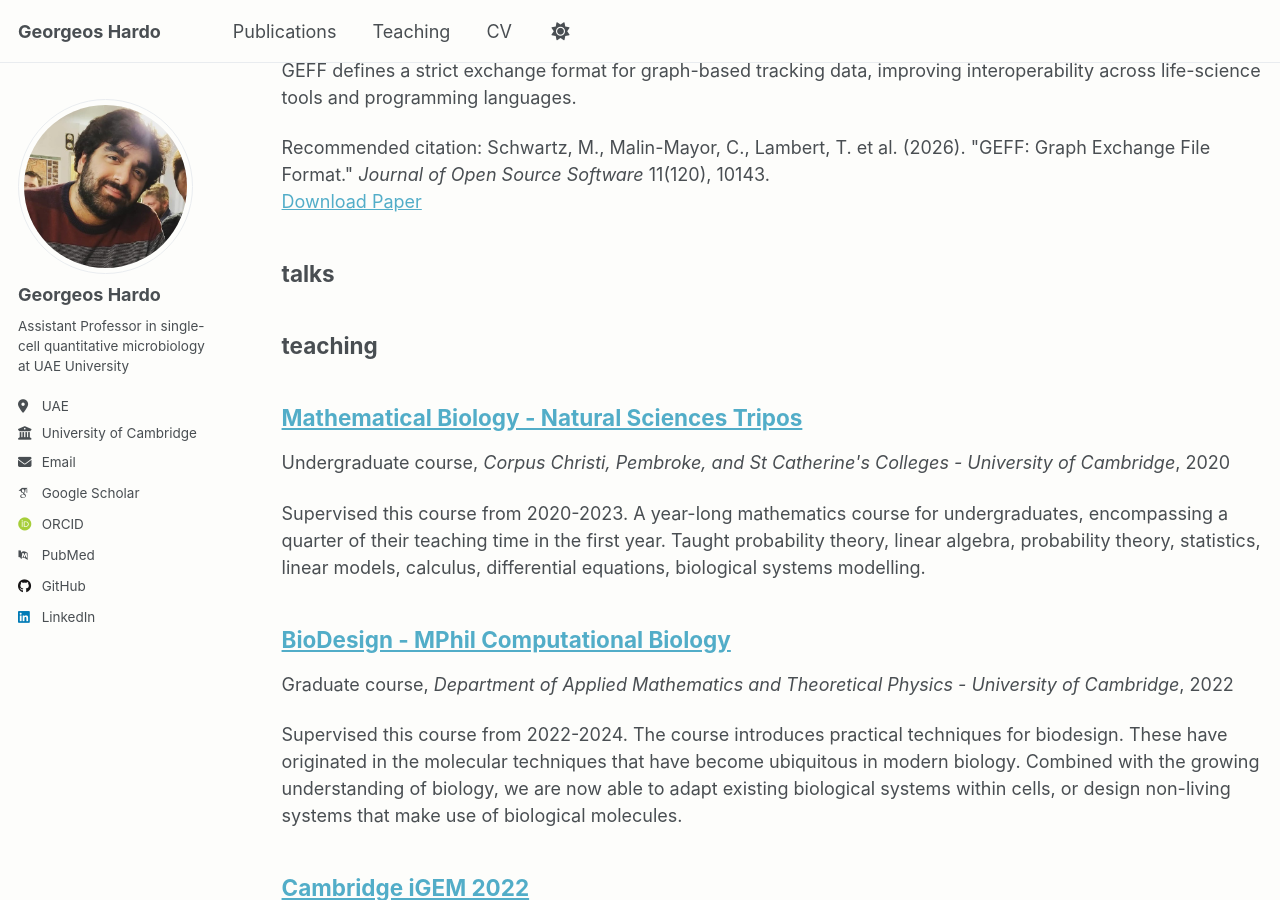
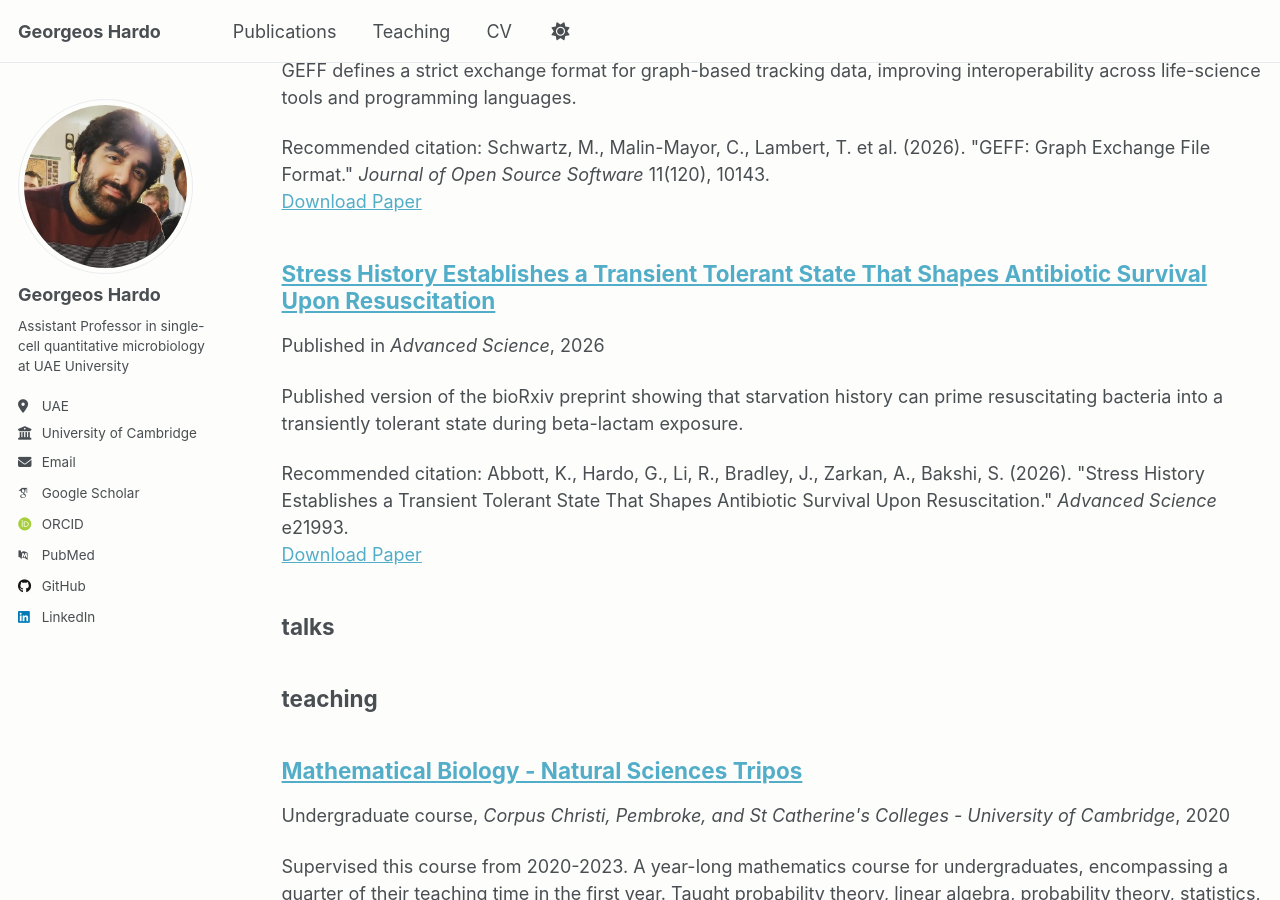
Before and after one commit to georgeoshardo/georgeoshardo.github.io, a Jekyll site: the page built from _pages/sitemap.md, in a window 1280 px wide and 900 px high, scrolled down 3760 px. Built offline with Jekyll 4.4.1, drawn with Linux system fonts in a browser that asks for light colours; some web fonts are replaced.

Commit message:
update publications

```diff
--- a/_data/cv.json
+++ b/_data/cv.json
@@ -122,6 +122,13 @@
   ,
   "references": [],
   "publications": [
+    {
+      "name": "Stress History Establishes a Transient Tolerant State That Shapes Antibiotic Survival Upon Resuscitation",
+      "publisher": "Advanced Science",
+      "releaseDate": "2026-05-19",
+      "website": "https://doi.org/10.1002/advs.202521993",
+      "summary": "Published version of the bioRxiv preprint showing that starvation history can prime resuscitating bacteria into a transiently tolerant state during beta-lactam exposure."
+    },
     {
       "name": "GEFF: Graph Exchange File Format",
       "publisher": "Journal of Open Source Software",
--- /dev/null
+++ b/_publications/2026-05-19-stress-history-establishes-a-transient-tolerant-state.md
@@ -0,0 +1,17 @@
+---
+title: "Stress History Establishes a Transient Tolerant State That Shapes Antibiotic Survival Upon Resuscitation"
+collection: publications
+category: manuscripts
+permalink: /publication/2026-05-19-stress-history-establishes-a-transient-tolerant-state
+excerpt: 'Published version of the bioRxiv preprint showing that starvation history can prime resuscitating bacteria into a transiently tolerant state during beta-lactam exposure.'
+date: 2026-05-19
+venue: 'Advanced Science'
+paperurl: 'https://doi.org/10.1002/advs.202521993'
+citation: 'Abbott, K., Hardo, G., Li, R., Bradley, J., Zarkan, A., Bakshi, S. (2026). &quot;Stress History Establishes a Transient Tolerant State That Shapes Antibiotic Survival Upon Resuscitation.&quot; <i>Advanced Science</i> e21993.'
+---
+
+## Abstract
+
+Using Hi-DFA, a high-throughput microfluidic platform for single-cell fate tracking, we measured resuscitating bacteria at scale and found that a substantial fraction temporarily slow their growth. That transient slowdown improves survival when beta-lactams are introduced, and it is much more common after prior starvation than in unstressed exponential cells.
+
+Simulated in vitro pharmacokinetic profiles and a population dynamics model suggest that transiently tolerant cells, rather than classical starvation-induced persisters, can be the main drivers of rapid regrowth after treatment. The result defines a stress-history-dependent route to antibiotic survival with direct relevance for dosing strategy.
```
